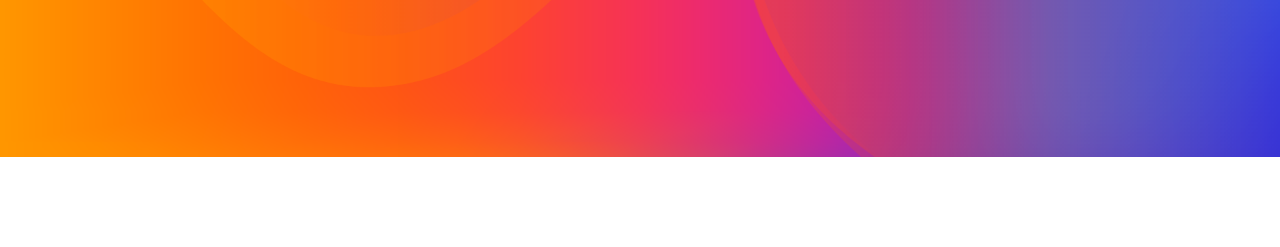
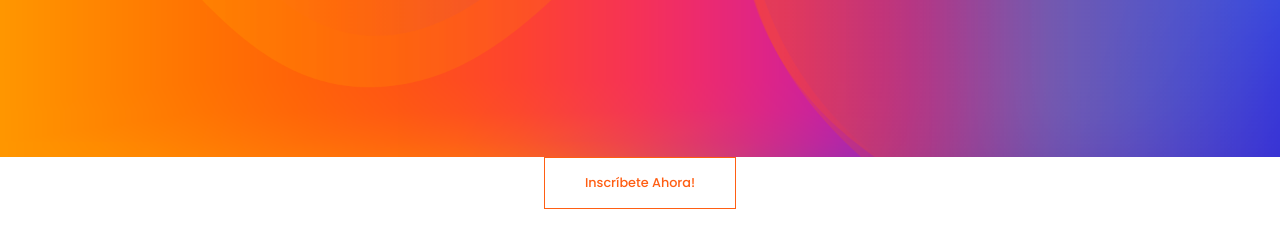
Before and after one commit to brayanrojastv/vdv, a plain HTML site: page takepart.html in a window 1280 px wide. Shown: the part 549-796 px from the top of the page. Drawn offline with Linux system fonts and the light colour scheme.

Commit message:
Actualizado/Agregado!

```diff
--- a/takepart.html
+++ b/takepart.html
@@ -113,7 +113,7 @@
         </div>
 
     </div>
-        <a href="https://discord.gg/ACPQ7jJ" class="boxed-btn-white">UNIRSE</a>
+     <center><a href="https://discord.gg/ACPQ7jJ" class="genric-btn primary-border e-large">Inscríbete Ahora!</a></center>
     <!--<br><br><br><center><h2>Todavia no hemos implementado un metodo de como subir tu video a nuestros servidores, te avisamos cuando implementemos un sistema de envio. Haz click abajo!!</h2></center>-->
         <!-- JS here -->
         <script src="js/vendor/modernizr-3.5.0.min.js"></script>
```
